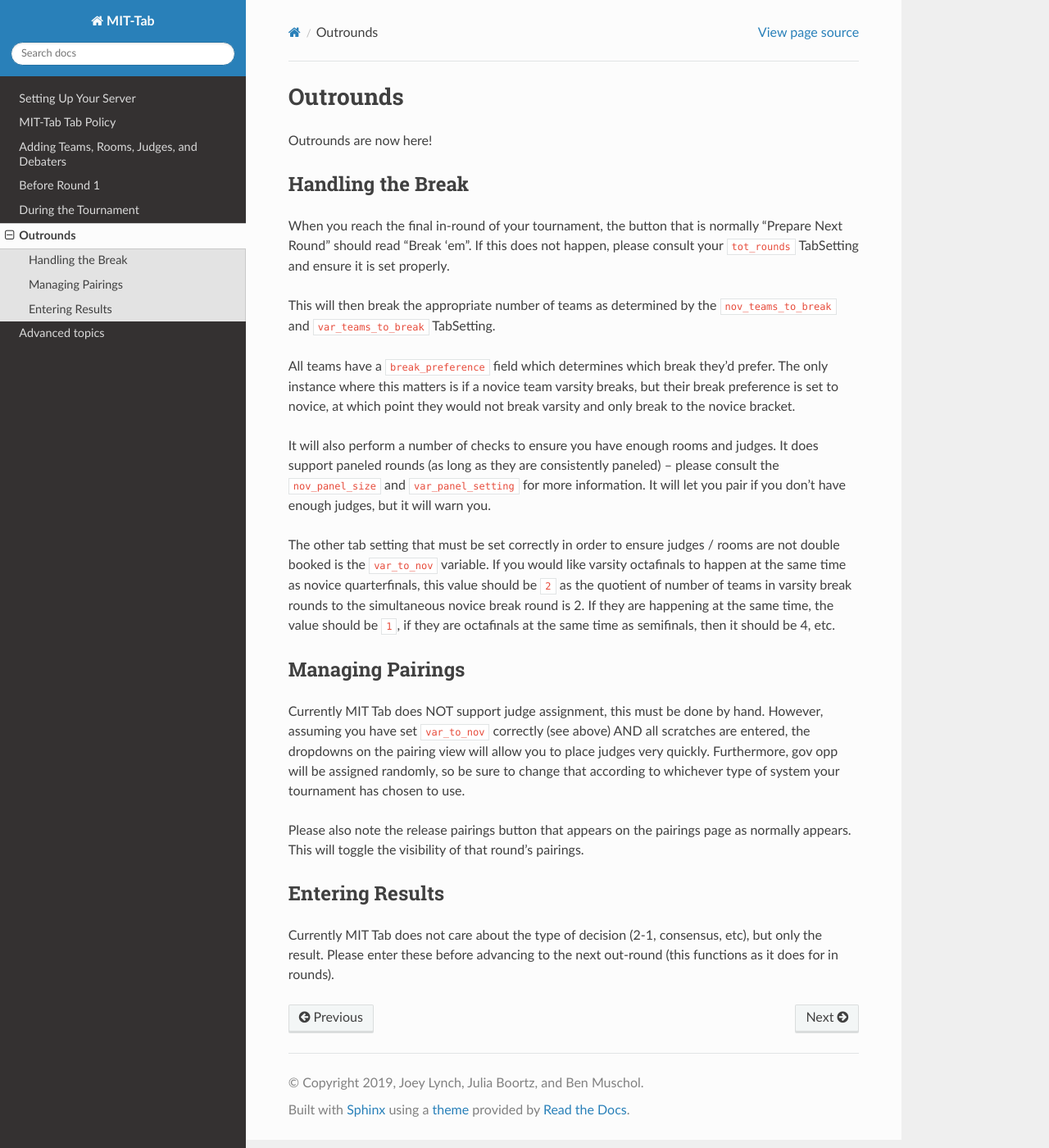
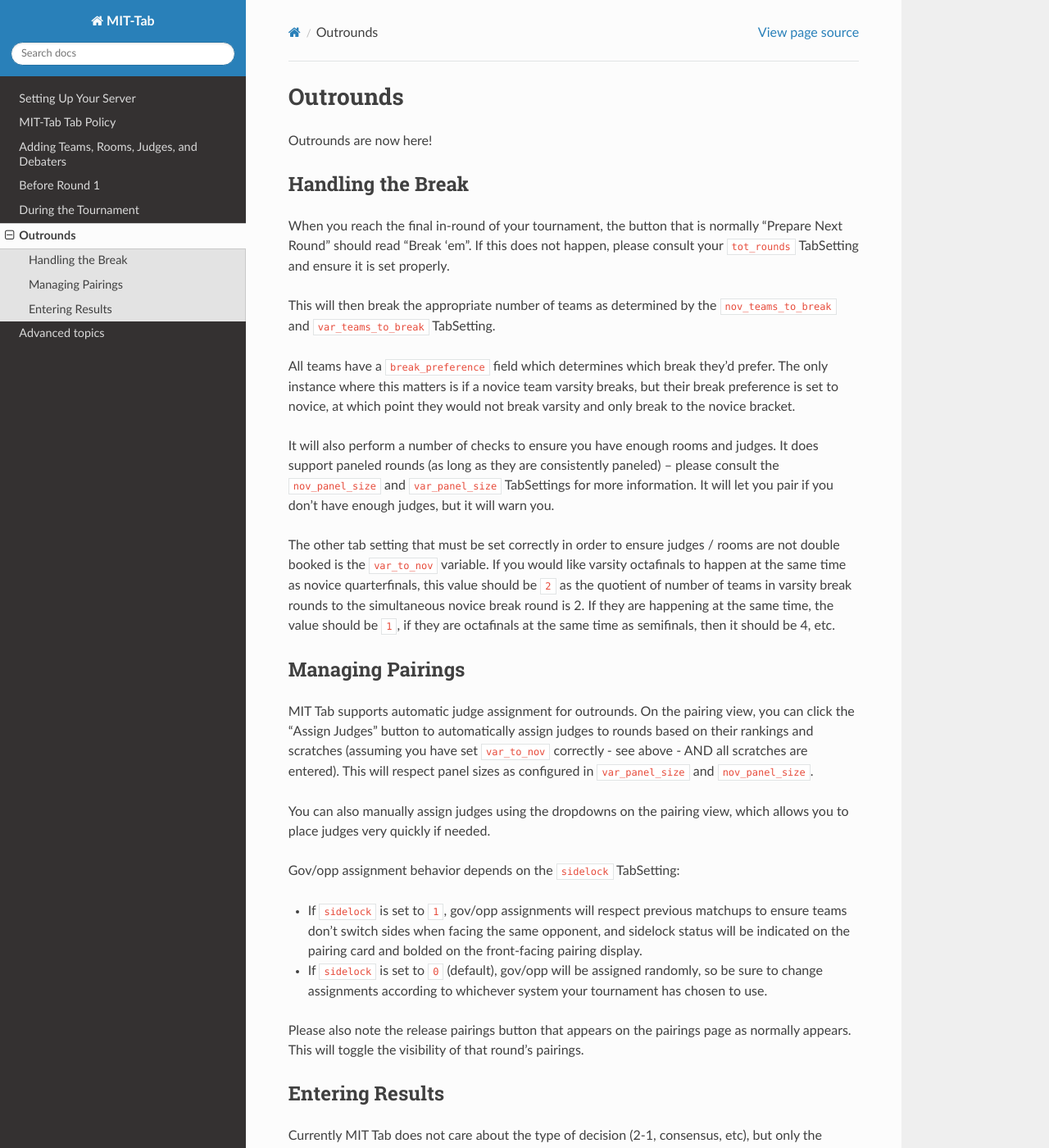
Before and after one commit to MIT-Tab/mit-tab, a Sphinx documentation site: the page built from docs/Outrounds.md, in a window 1280 px wide and 1400 px high. Shown: the whole window at 82% size. Built offline with Sphinx 7.4.7 and the Read the Docs theme 3.1.0, drawn with Linux system fonts in a browser that asks for light colours.

Commit message:
Fix documentation and code bug for outround judge assignment
- Fixed typo in Outrounds.md: var_panel_setting -> var_panel_size
- Updated docs to reflect that MIT Tab DOES support automatic judge assignment for outrounds
- Documented sidelock functionality for gov/opp assignment
- Fixed bug in assign_judges.py where empty string was used instead of "var_panel_size"

Co-authored-by: JoeyRubas <46765074+JoeyRubas@users.noreply.github.com>

```diff
--- a/docs/Outrounds.md
+++ b/docs/Outrounds.md
@@ -12,14 +12,20 @@ This will then break the appropriate number of teams as determined by the `nov_t
 
 All teams have a `break_preference` field which determines which break they'd prefer.  The only instance where this matters is if a novice team varsity breaks, but their break preference is set to novice, at which point they would not break varsity and only break to the novice bracket.
 
-It will also perform a number of checks to ensure you have enough rooms and judges.  It does support paneled rounds (as long as they are consistently paneled) -- please consult the `nov_panel_size` and `var_panel_setting` for more information.  It will let you pair if you don't have enough judges, but it will warn you.
+It will also perform a number of checks to ensure you have enough rooms and judges.  It does support paneled rounds (as long as they are consistently paneled) -- please consult the `nov_panel_size` and `var_panel_size` TabSettings for more information.  It will let you pair if you don't have enough judges, but it will warn you.
 
 The other tab setting that must be set correctly in order to ensure judges / rooms are not double booked is the `var_to_nov` variable.  If you would like varsity octafinals to happen at the same time as novice quarterfinals, this value should be `2` as the quotient of number of teams in varsity break rounds to the simultaneous novice break round is 2.  If they are happening at the same time, the value should be `1`, if they are octafinals at the same time as semifinals, then it should be 4, etc.
 
 Managing Pairings
 ----------------
 
-Currently MIT Tab does NOT support judge assignment, this must be done by hand.  However, assuming you have set `var_to_nov` correctly (see above) AND all scratches are entered, the dropdowns on the pairing view will allow you to place judges very quickly.  Furthermore, gov opp will be assigned randomly, so be sure to change that according to whichever type of system your tournament has chosen to use.
+MIT Tab supports automatic judge assignment for outrounds. On the pairing view, you can click the "Assign Judges" button to automatically assign judges to rounds based on their rankings and scratches (assuming you have set `var_to_nov` correctly - see above - AND all scratches are entered). This will respect panel sizes as configured in `var_panel_size` and `nov_panel_size`.
+
+You can also manually assign judges using the dropdowns on the pairing view, which allows you to place judges very quickly if needed.
+
+Gov/opp assignment behavior depends on the `sidelock` TabSetting:
+- If `sidelock` is set to `1`, gov/opp assignments will respect previous matchups to ensure teams don't switch sides when facing the same opponent, and sidelock status will be indicated on the pairing card and bolded on the front-facing pairing display.
+- If `sidelock` is set to `0` (default), gov/opp will be assigned randomly, so be sure to change assignments according to whichever system your tournament has chosen to use.
 
 Please also note the release pairings button that appears on the pairings page as normally appears.  This will toggle the visibility of that round's pairings.
 
```
Also changed, not shown: 1 other file.
